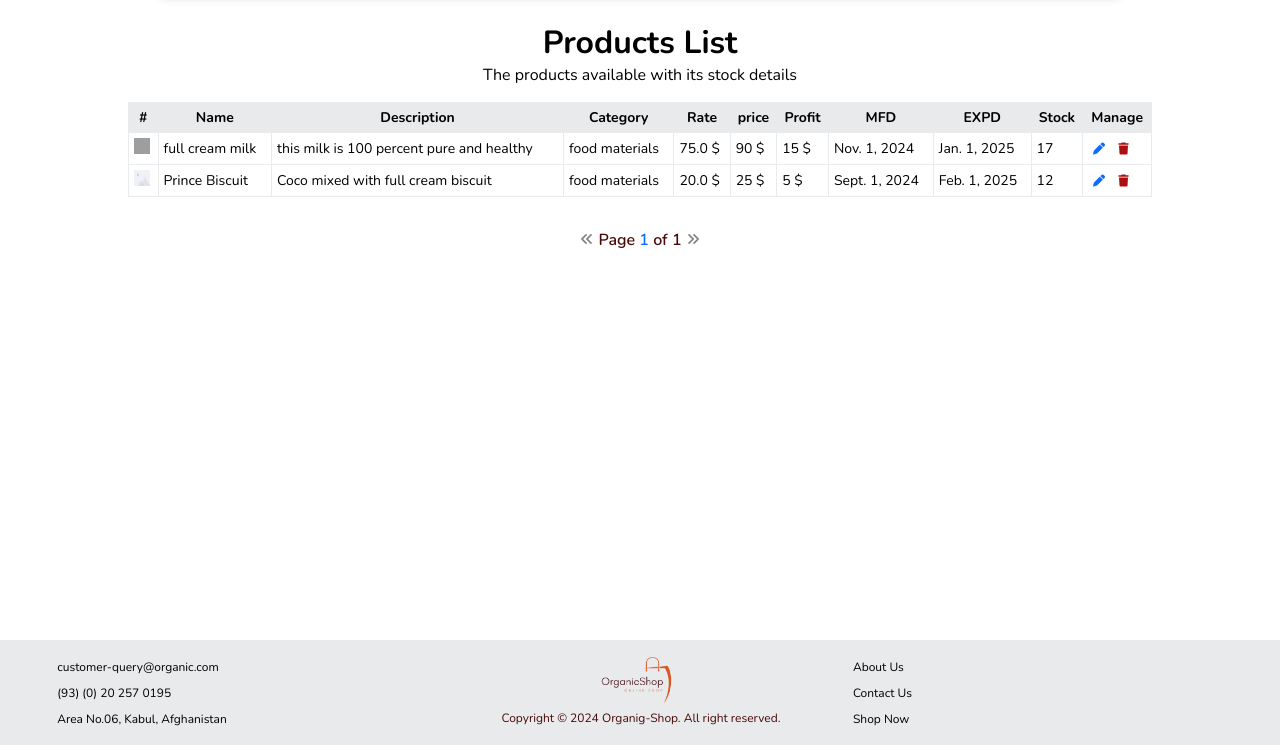
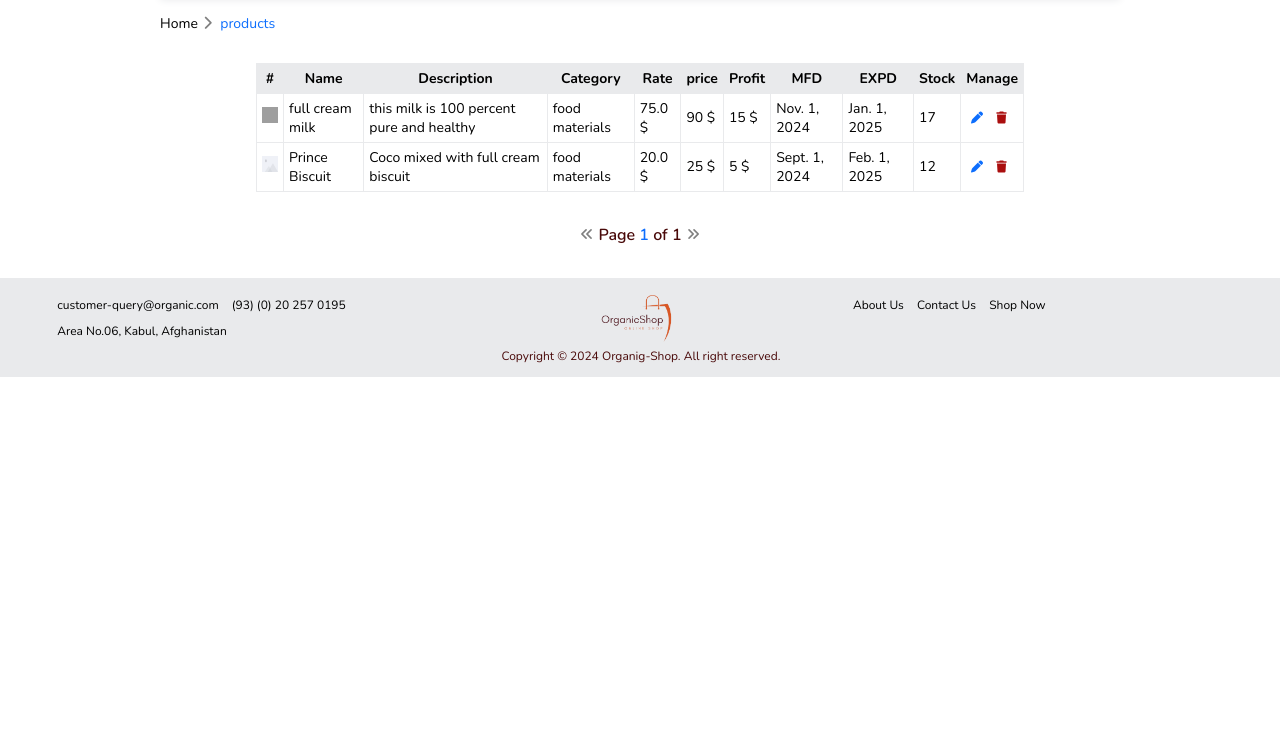
Before and after one commit to Esmat-Farjad/ecommerce, a Django app: page /store/product/list in a window 1280 px wide. Shown: the part 58-803 px from the top of the page. After the commit the page ends 435 px from the top, so only its background shows below. Run offline with Django 4.2, Linux system fonts and the light colour scheme; a user stored in the database is signed in; data comes from the database, SQL or seed files in the repository; both versions use the stored data as it was after the commit; style sheets or scripts are compiled from the project's sources; some libraries are stand-ins or nearby versions; grey boxes are pictures that could not be loaded.

Commit message:
breadcrumbs added to the pages

```diff
--- a/online_shopping/settings.py
+++ b/online_shopping/settings.py
@@ -72,6 +72,7 @@ TEMPLATES = [
                 'django.template.context_processors.request',
                 'django.contrib.auth.context_processors.auth',
                 'django.contrib.messages.context_processors.messages',
+                'store.context_processors.breadcrumbs',
             ],
         },
     },
--- /dev/null
+++ b/store/context_processors.py
@@ -0,0 +1,5 @@
+def breadcrumbs(request):
+    # Check if 'breadcrumbs' exists in the request and return it
+    if hasattr(request, 'breadcrumbs'):
+        return {'breadcrumbs': request.breadcrumbs}
+    return {'breadcrumbs': []}  # Default to an empty list if not set
--- a/store/static/css/style.css
+++ b/store/static/css/style.css
@@ -4,6 +4,42 @@
   font-family: "Nunito", sans-serif;
   font-optical-sizing: auto;
   font-style: normal;
+}
+
+.breadcrumbs-nav-panel {
+  font-size: 14px;
+}
+
+.breadcrumbs-nav-panel .holder {
+  display: flex;
+  flex-direction: row;
+}
+
+.breadcrumbs {
+  list-style-type: none;
+  display: inline-block;
+  padding: 0px;
+}
+
+.breadcrumbs, li {
+  display: inline-block;
+}
+
+.breadcrumbs .current {
+  color: #0d6efd;
+}
+
+.breadcrumbs li::after {
+  content: "\f054"; /* FontAwesome chevron-right icon */
+  font-family: "Font Awesome 5 Free"; /* Specify the FontAwesome font family */
+  font-weight: 900; /* Make sure the icon is displayed in solid style */
+  color: gray;
+  margin: 0px 5px;
+  font-size: 14px;
+}
+
+.breadcrumbs li:last-child::after {
+  content: ""; /* Remove the chevron after the last breadcrumb */
 }
 
 body {
@@ -210,6 +246,25 @@ a {
   margin: 1vw 4vw;
 }
 
+.main-page-container {
+  margin: 0rem 10rem;
+}
+
+@media (max-width: 1200px) {
+  .main-page-container {
+    margin: 0rem 8rem; /* Adjust the margin for medium screens */
+  }
+}
+@media (max-width: 768px) {
+  .main-page-container {
+    margin: 0rem 5rem; /* Adjust the margin for small screens */
+  }
+}
+@media (max-width: 480px) {
+  .main-page-container {
+    margin: 0rem 2rem; /* Further adjustment for extra small screens */
+  }
+}
 .main-page {
   width: 100%;
   height: 100%;
--- a/store/static/css/style.scss
+++ b/store/static/css/style.scss
@@ -7,6 +7,36 @@
     font-optical-sizing: auto;
     font-style: normal;
 
+}
+.breadcrumbs-nav-panel{
+ font-size: 14px;
+}
+.breadcrumbs-nav-panel .holder{
+  display: flex;
+  flex-direction: row;
+}
+.breadcrumbs{
+  list-style-type: none;
+  display: inline-block;
+
+  padding: 0px;
+}
+.breadcrumbs ,li{
+  display: inline-block;
+}
+.breadcrumbs .current{
+  color: $primary;
+}
+.breadcrumbs li::after {
+  content: "\f054"; /* FontAwesome chevron-right icon */
+  font-family: "Font Awesome 5 Free"; /* Specify the FontAwesome font family */
+  font-weight: 900; /* Make sure the icon is displayed in solid style */
+  color: gray;
+  margin: 0px 5px;
+  font-size: 14px;
+}
+.breadcrumbs li:last-child::after {
+  content: ""; /* Remove the chevron after the last breadcrumb */
 }
 body{
   margin: 0px;
@@ -202,6 +232,26 @@ a{
   grid-template-columns: repeat(auto-fit, minmax(min(20rem, 100%), 1fr));
   gap: 1rem;
   margin: 1vw 4vw;
+}
+.main-page-container{
+  margin: 0rem 10rem;
+}
+@media (max-width: 1200px) {
+  .main-page-container {
+      margin: 0rem 8rem; /* Adjust the margin for medium screens */
+  }
+}
+
+@media (max-width: 768px) {
+  .main-page-container {
+      margin: 0rem 5rem; /* Adjust the margin for small screens */
+  }
+}
+
+@media (max-width: 480px) {
+  .main-page-container {
+      margin: 0rem 2rem; /* Further adjustment for extra small screens */
+  }
 }
 .main-page{
   width: 100%;
--- a/store/templates/main/base.html
+++ b/store/templates/main/base.html
@@ -23,6 +23,18 @@
     {% endfor %}
     {% endif %}
     <!-- SYSTEM MESSAGES END -->
+    {% if user.is_authenticated %}
+    <div class="main-page-container">
+        <div class="breadcrumbs-nav-panel">
+            <div class="holder">
+                <ul class="breadcrumbs">
+                    <li><a href="/">Home</a></li>
+                    {% block breadcrumb_li %}{% endblock breadcrumb_li %}
+                </ul>
+            </div>
+        </div>
+    </div>
+    {% endif %}
 
     {% block content %}
     {% endblock content %}
--- a/store/templates/product.html
+++ b/store/templates/product.html
@@ -1,12 +1,11 @@
 {% extends 'main/base.html' %}
 {% load static %}
+{% block breadcrumb_li %}
+<li class="current">products</li>
+{% endblock %}
 {% block content %}
+<div class="main-page-container">
 
-<div class="main-page">
-    <div class="heading">
-        <h1 class="title">Products List</h1>
-        <p class="text">The products available with its stock details</p>
-    </div>
     {% if page_obj.object_list %}
     <div class="detail-container">
         <table>
--- a/store/templates/stock.html
+++ b/store/templates/stock.html
@@ -109,7 +109,7 @@
           label: 'Products Sales Statistics',
           data: {{sold_quantity|safe}},
           borderWidth: 2,
-          tension: 0.4,
+
           borderColor:'#a52824',
         }]
       },
--- a/store/views.py
+++ b/store/views.py
@@ -30,6 +30,9 @@ def home(request):
     return render(request, 'home.html', context)
 
 def base(request):
+    request.breadcrums =[
+        {"name":"home","url":"/"}
+    ]
     return render(request, 'main/base.html')
 
 def signup(request):
@@ -281,7 +284,13 @@ def manage_product(request, action, pid):
 
 def stock(request):
     product = Product.objects.select_related('category')
-    sold_product = Sale.objects.values_list('product')
+    total_product = product.count()
+    print(total_product)
+    total_items_count = 0
+    for p in product:
+        total_items_count += int(p.stock)
+    print(total_product)
+    sold_product =   Sale.objects.values_list('product')
     sold_quantity = Sale.objects.values_list('quantity',flat=True)
     sold_product=Product.objects.values_list('name',flat=True).filter(id__in=sold_product)
 
--- a/templates/home.html
+++ b/templates/home.html
@@ -2,6 +2,8 @@
 {% load static %}
 {% block content %}
 {% load humanize %}
+{% block breadcrumbs %}
+{% endblock%}
 <div class="homepage">
     <div class="header-text">
         <h1 class="title">E-Commerce</h1>
```
Also changed, not shown: db.sqlite3, 1 other file.
